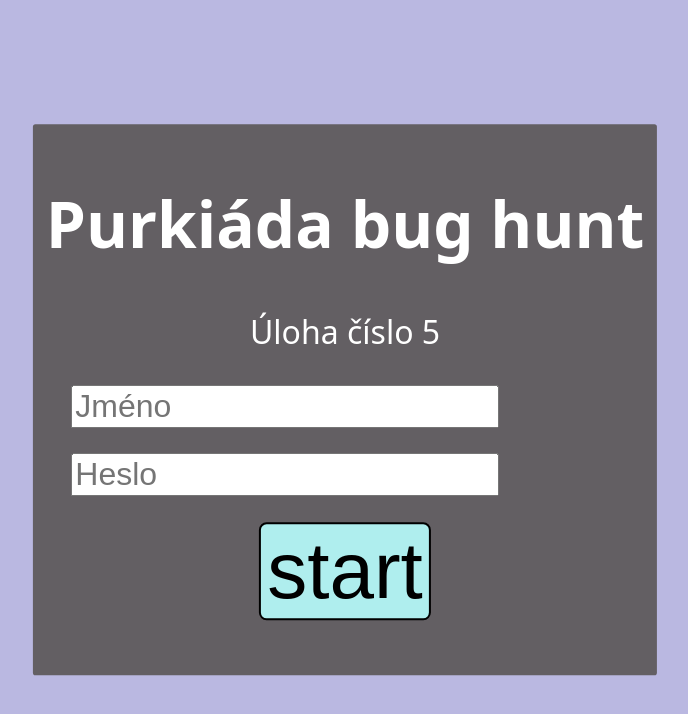
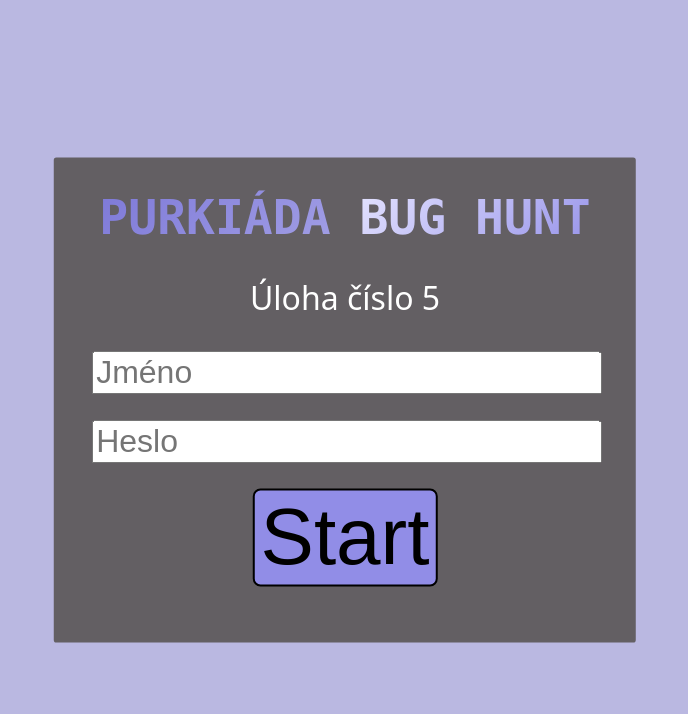
Before and after one commit to divear/purkiada2024, a Next.js app: page / in a window 1280 px wide. Shown: the top 714 px of the page, without its empty margins (295-983 px from the left). Built offline with nearby package versions, Linux system fonts and the light colour scheme; no server answers.

Commit message:
fix minor bugs

```diff
--- a/pages/hra.tsx
+++ b/pages/hra.tsx
@@ -181,6 +181,7 @@ function Hra() {
                         })}
                     </ol>
                 </div >
+
                 <div className="textarea">
                     <textarea onChange={e => change(e)} spellCheck={false} value={codeVal} name="" id="" cols={size && size.width > 780 ? 45 : 40} rows={9}></textarea>
                 </div>
@@ -199,7 +200,7 @@ function Hra() {
                     })}
                 </ul>
             </div>
-            <a className='napoveda' href="https://znakynaklavesnici.cz/">Jak psát znaky na klávesnici (kdo potřebuje)</a>
+            <a target='_blank' className='napoveda' href="https://znakynaklavesnici.cz/">Jak psát znaky na klávesnici (kdo potřebuje)</a>
         </ div >
     )
 }
--- a/pages/index.tsx
+++ b/pages/index.tsx
@@ -58,13 +58,23 @@ export default function Home() {
 	return (
 		<div>
 			<div className="intro">
-				<h1>Purkiáda bug hunt</h1>
+
+
+				<div className="container">
+					<div className="row">
+						<div className="col-md-12 text-center">
+							<h4 className="animate-character">Purkiáda bug hunt</h4>
+						</div>
+					</div>
+				</div>
+
+
 				<p>Úloha číslo 5</p>
 				<form onSubmit={(e) => sendCont(e)} className="signin">
 
 					<input value={username} onChange={(e) => setUsername(e.target.value)} type="text" placeholder="Jméno" />
 					<input value={password} onChange={(e) => setPassword(e.target.value)} type="password" placeholder="Heslo" />
-					<button type="submit">start</button>
+					<button type="submit">Start</button>
 				</form>
 				<h1>{err}</h1>
 			</div>
--- a/styles/globals.css
+++ b/styles/globals.css
@@ -22,7 +22,7 @@ body {
 	text-align: center;
 }
 button {
-	background-color: paleturquoise;
+	background-color: #918de7;
 	/* border: none; */
 	font-size: 5rem;
 	cursor: pointer;
@@ -30,6 +30,7 @@ button {
 	border: 2px solid black;
 }
 input {
+	width: 90%;
 	font-size: 2rem;
 	display: grid;
 	margin: 2vw;
@@ -147,6 +148,35 @@ td {
 th {
 	color: rgb(215, 214, 214);
 }
+
+.animate-character {
+	text-transform: uppercase;
+	background-image: linear-gradient(
+		-225deg,
+		#e4e3ff 0%,
+		#918de8 29%,
+		#7873d6 67%,
+		#a4a1e6 100%
+	);
+	background-size: auto auto;
+	background-clip: border-box;
+	background-size: 200% auto;
+	color: #fff;
+	background-clip: text;
+	-webkit-background-clip: text;
+	-webkit-text-fill-color: transparent;
+	animation: textclip 2s linear infinite;
+	display: inline-block;
+	font-size: 3rem;
+	padding: 1vw;
+	margin: 0;
+}
+
+@keyframes textclip {
+	to {
+		background-position: 200% center;
+	}
+}
 @media only screen and (max-width: 1800px) {
 	.errorLog {
 		width: 30%;
```
Also changed, not shown: 1 other file (tests, documents, lock files or other folders).
